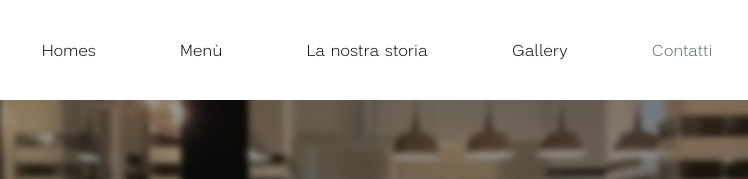
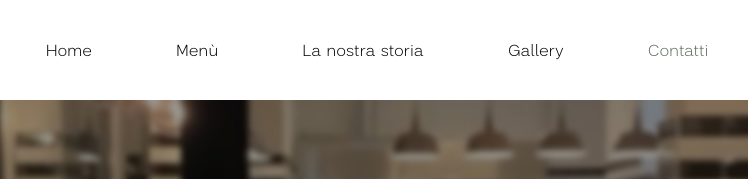
Before and after one commit to nicotambo03/SPAN, a plain HTML site: page contact.html in a window 1280 px wide. Shown: the top 179 px of the page, 288-1036 px from the left. Drawn offline with nearby package versions, Linux system fonts and the light colour scheme.

Commit message:
Update contact.html

```diff
--- a/contact.html
+++ b/contact.html
@@ -20,7 +20,7 @@
 
         <div class="nav-bar">
             <ul>
-                <a class="elemento-lista" href="">Homes<a>
+                <a class="elemento-lista" href="">Home<a>
                         <a data_translate="Menù" class="elemento-lista" href="">Menù<a>
                                 <a data_translate="About Us" class="elemento-lista" href="">La nostra storia<a>
                                         <a data_translate="Gallery" class="elemento-lista" href="">Gallery<a>
```
